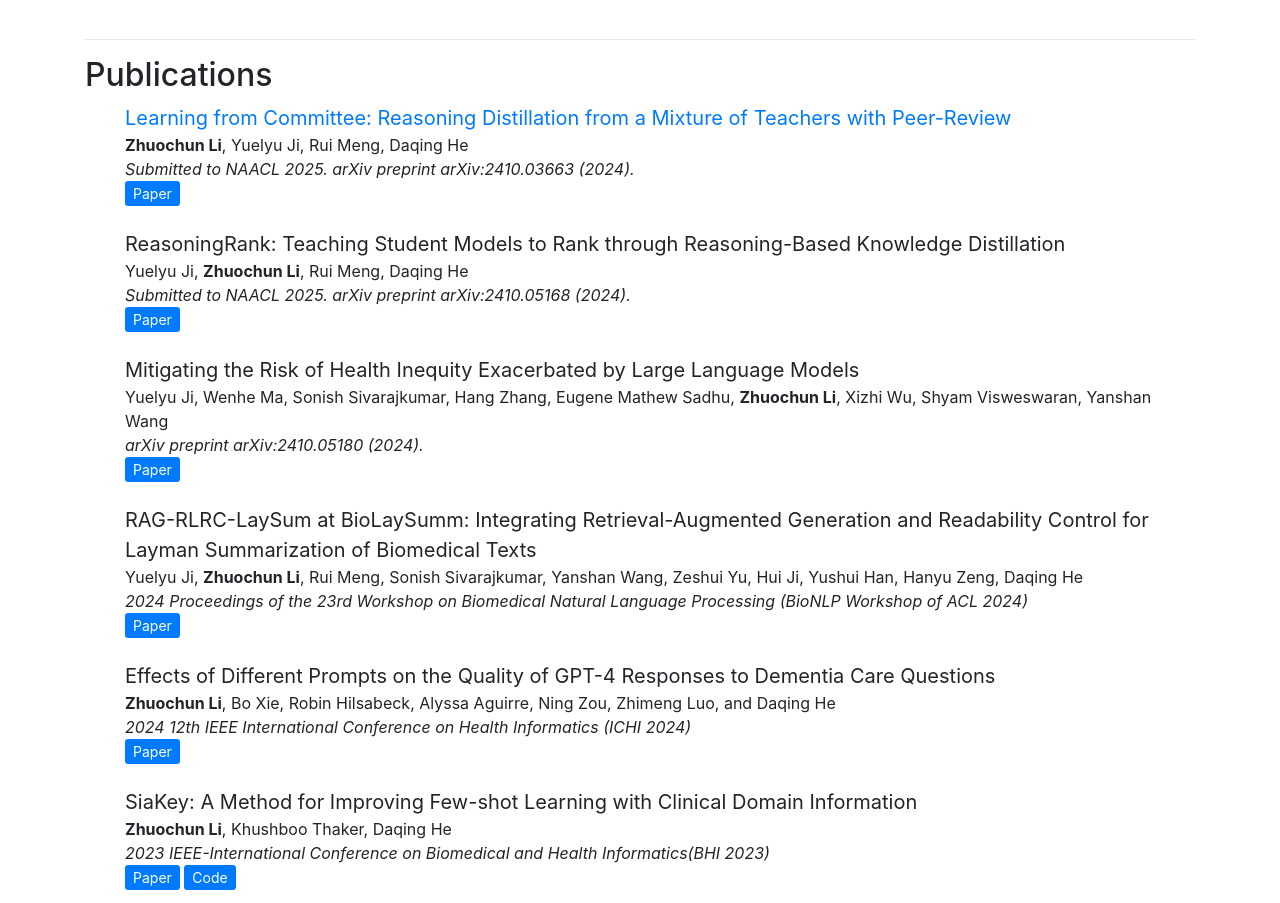
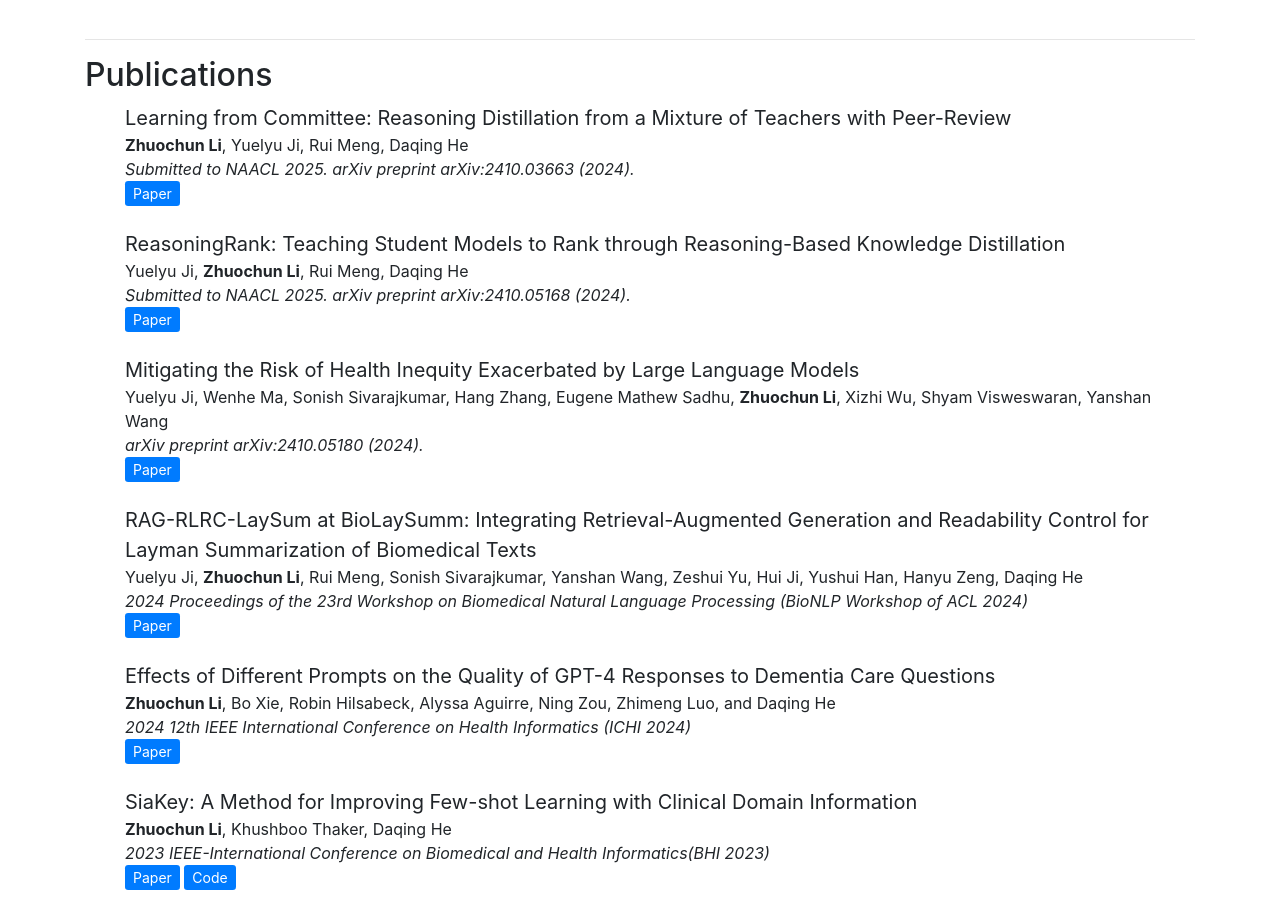
Before and after one commit to zhuochunli/zhuochunli.github.io, a plain HTML site: page index.html in a window 1280 px wide. Shown: the part 1166-2069 px from the top of the page. Drawn offline with nearby package versions, Linux system fonts and the light colour scheme.

Commit message:
Update index.html

```diff
--- a/index.html
+++ b/index.html
@@ -89,7 +89,7 @@
 			<hr>
 			<h2>Publications</h2>
 			<ul>
-				<span style="font-size:20px"><a href="https://arxiv.org/pdf/2410.03663">Learning from Committee: Reasoning Distillation from a Mixture of Teachers with Peer-Review</a></span><br/>
+				<span style="font-size:20px">Learning from Committee: Reasoning Distillation from a Mixture of Teachers with Peer-Review</span><br/>
 				<b>Zhuochun Li</b>, Yuelyu Ji, Rui Meng, Daqing He<br/>
 				<i>Submitted to NAACL 2025. arXiv preprint arXiv:2410.03663 (2024).</i> <br/>
 				<a target="_blank" href="https://arxiv.org/pdf/2410.03663" class="btn-sm btn-primary">Paper</a>
```
